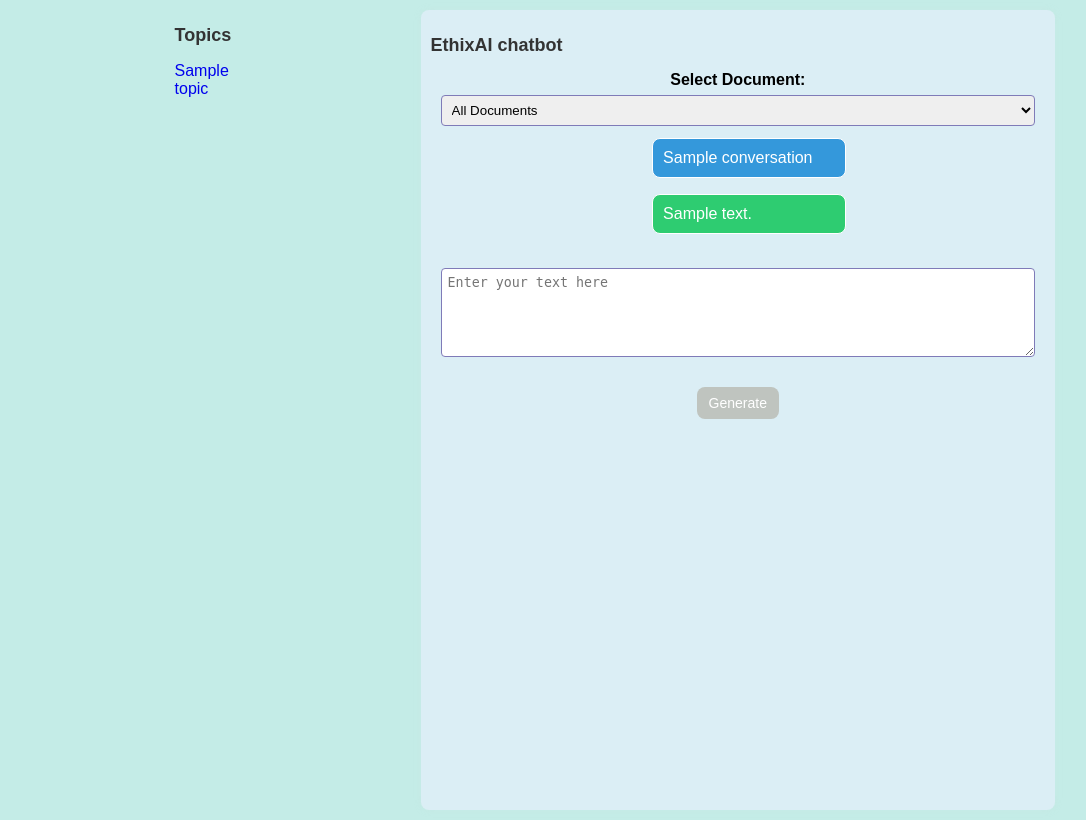
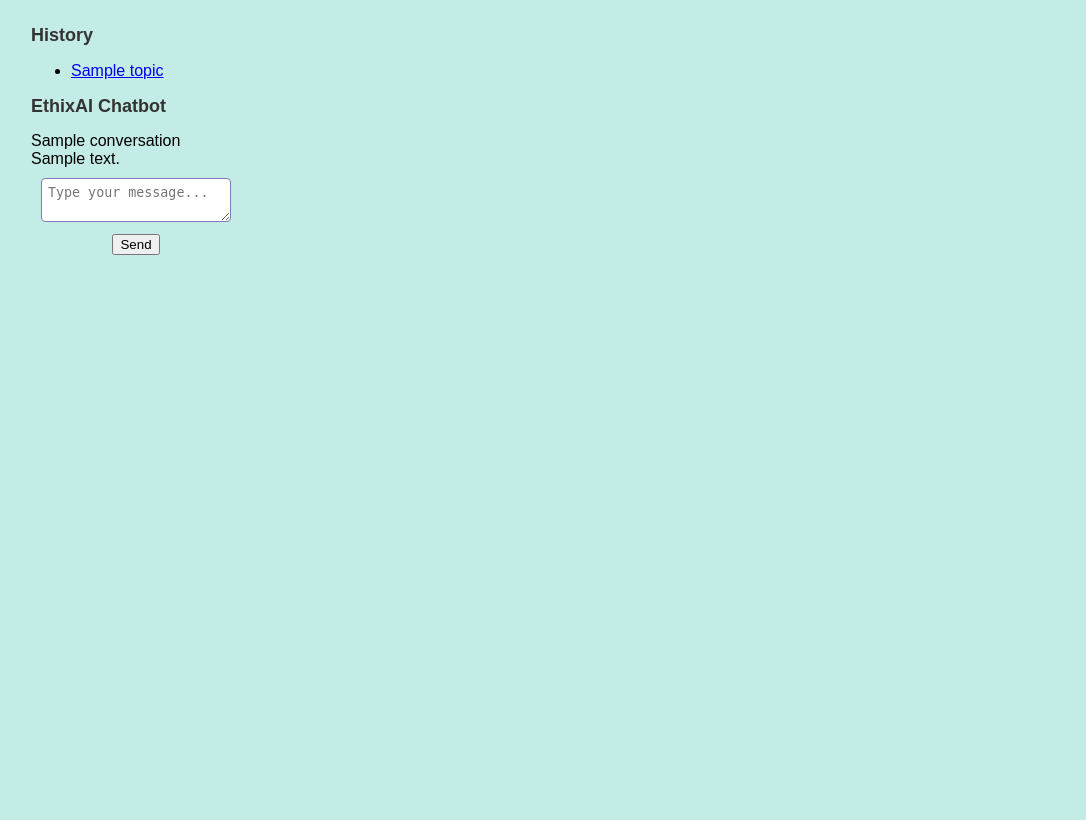
Before and after one commit to EthixDev/rag_chatbot, a Django app: template app/templates/app/history.html in a window 1280 px wide. Shown: the whole page, without its empty margins (97-1183 px from the left). Run offline with Django 5.2, Linux system fonts and the light colour scheme; the template is opened without the code that fills it: values that come from a table or form of the project are taken from there, others are empty; tables that the repository leaves empty hold one stand-in row (values such as "Sample post").

Commit message:
Update the UI for history

```diff
--- a/app/templates/app/history.html
+++ b/app/templates/app/history.html
@@ -3,49 +3,40 @@
 <!DOCTYPE html>
 <html>
 <head>
-    <title>EthixAI</title>
+    <title>EthixAI Chatbot</title>
     <link rel="stylesheet" type="text/css" href="{% static 'app/styles.css' %}">
 </head>
 <body>
-    <nav class="navbar navbar-expand-lg navbar-light bg-light">
-        <h2>Topics</h2>
-        <div class="collapse navbar-collapse" id="navbarSupportedContent">
-            <ul>
-                <a href="{% url 'topic_view' id=topic.id %}"><li>{{ topic.title }}</li></a>
+    <div class="main-container">
+        <!-- Left Sidebar for History -->
+        <div class="sidebar">
+            <h2>History</h2>
+            <ul class="topic-list">
+                {% for topic in topics %}
+                    <li>
+                        <a href="{% url 'topic_view' id=topic.id %}">{{ topic.title }}</a>
+                    </li>
+                {% endfor %}
             </ul>
         </div>
-    </nav>
-    <div class="container">
-        <div class="chat-window">
-            <h2>EthixAI chatbot</h2>
 
-            <form method="post" action="{% url 'generate_response' %}">
-                {% csrf_token %}
-                <!--  document selection -->
-                <label for="document">Select Document:</label>
-                <select name="document" id="document">
-                    <option value="">All Documents</option>
-                    {% for document in documents %}
-                        <option value="{{ document.pdf_file.name }}" {% if document.pdf_file.name == selected_document %}selected{% endif %}>
-                            {{ document.pdf_file.name }}
-                        </option>
-                    {% endfor %}
-                </select>
-                <div>
+        <!-- Main Chat Section -->
+        <div class="chat-container">
+            <div class="chat-window">
+                <h2>EthixAI Chatbot</h2>
+                <div class="conversation-history">
                     {% for conv in conversations %}
-                    <div class="question">
-                    {{ conv.question }}
-                    </div>
-                    <div class="answer">
-                    {{ conv.answer }}
-                   </div>
+                        <div class="chat-message user">{{ conv.question }}</div>
+                        <div class="chat-message ai">{{ conv.answer }}</div>
                     {% endfor %}
                 </div>
-                <!-- input text -->
-                <br>
-                <textarea id="input_text" name="input_text" cols="40" rows="5" placeholder="Enter your text here"></textarea><br>
-                <input type="submit" value="Generate">
-            </form>
+                <form method="post" action="{% url 'generate_response' %}">
+                    {% csrf_token %}
+                    <textarea id="input_text" name="input_text" placeholder="Type your message..."></textarea>
+                    <button type="submit">Send</button>
+                </form>
+            </div>
         </div>
     </div>
+</body>
 </html>
```
